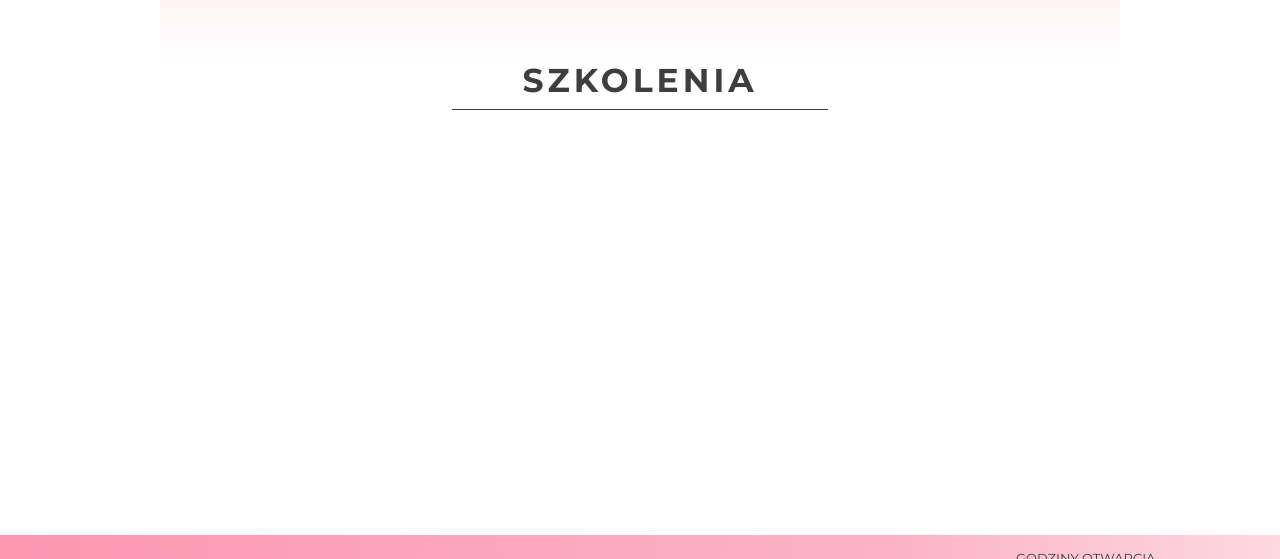
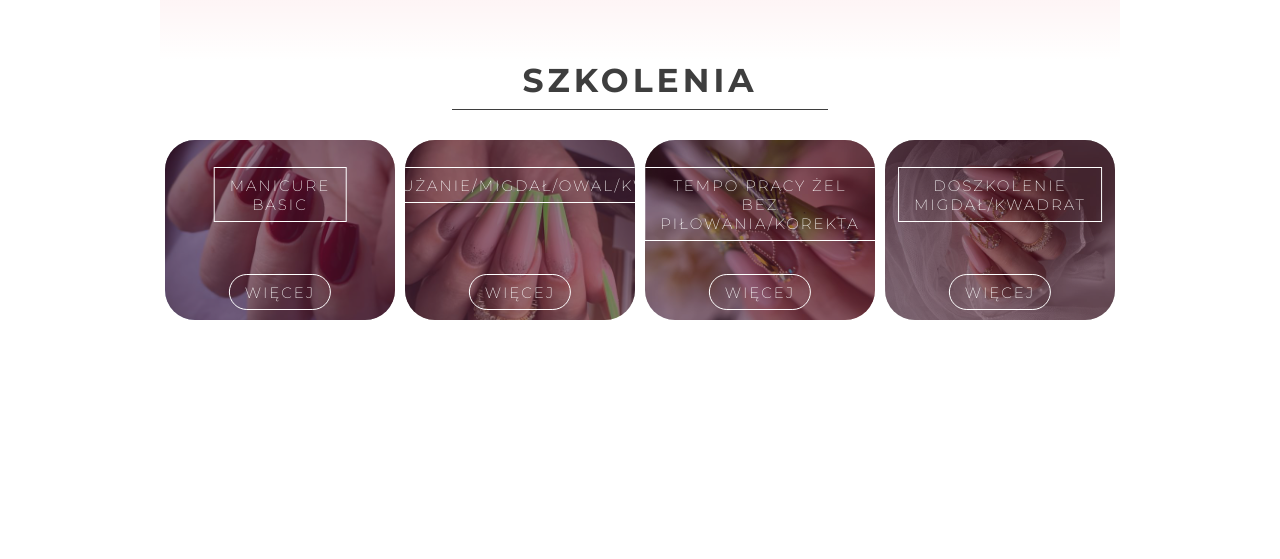
Before and after one commit to wicekknf/wicekknf.github.io, a website: page index.html in a window 1280 px wide. Shown: the part 1960-2519 px from the top of the page. Drawn offline with Linux system fonts and the light colour scheme.

Commit message:
working on courses

```diff
--- a/index.html
+++ b/index.html
@@ -95,6 +95,41 @@
 		</section>
 		<section class="courses wrapper" id="courses">
 			<h2 class="title-section">szkolenia</h2>
+			<div class="courses-cards-box">
+
+				<div class="course-card basic">
+					<div class="card-shadow"></div>
+					<div class="course-title">
+						<p>manicure basic</p>
+					</div>
+					<a href="" class="course-link">więcej</a>
+				</div>
+
+				<div class="course-card przedluzanie">
+					<div class="card-shadow"></div>
+					<div class="course-title">
+						<p>przedłużanie/migdał/owal/kwadrat</p>
+					</div>
+					<a href="" class="course-link">więcej</a>
+				</div>
+
+				<div class="course-card tempo">
+					<div class="card-shadow"></div>
+					<div class="course-title">
+						<p>tempo pracy żel bez piłowania/korekta</p>
+					</div>
+					<a href="" class="course-link">więcej</a>
+				</div>
+
+				<div class="course-card doszkolenie">
+					<div class="card-shadow"></div>
+					<div class="course-title">
+						<p>doszkolenie migdał/kwadrat</p>
+					</div>
+					<a href="" class="course-link">więcej</a>
+				</div>
+
+			</div>
 		</section>
 
 		<footer>
--- a/src/sass/_colors.scss
+++ b/src/sass/_colors.scss
@@ -6,3 +6,4 @@ $white : #ddd;
 $main-text: #3e3e3e;
 $border: rgb(254, 173, 181);
 $background: rgba(247, 185, 192, 0.3);
+$cardShadow: rgba(71, 21, 44, 0.56);
--- a/src/sass/main.scss
+++ b/src/sass/main.scss
@@ -469,6 +469,99 @@ nav {
 	align-items: center;
 	justify-content: center;
 }
+.courses-cards-box {
+	display: flex;
+	align-items: center;
+	justify-content: center;
+	flex-wrap: wrap;
+}
+
+.course-card {
+	display: flex;
+	flex-direction: column;
+	width: 230px;
+	height: 180px;
+	position: relative;
+	margin: 5px;
+	border-radius: 30px;
+	background-size: cover;
+	background-position: center;
+	overflow: hidden;
+}
+
+
+
+
+.basic {
+	background-image: url("../../dist/img/Manicure\ BasicSmall.jpeg");
+}
+
+.przedluzanie {
+	background-image: url("../../dist/img/PrzedłużanieSmall.jpeg");
+}
+
+.tempo {
+	background-image: url("../../dist/img/Tempo\ pracySmall.jpeg");
+}
+
+.doszkolenie {
+	background-image: url("../../dist/img/DoszkolenieSmall.jpeg");
+}
+
+.card-shadow {
+	position: absolute;
+	top: 0;
+	left: 0;
+	height: 100%;
+	width: 100%;
+	background-color: color.$cardShadow;
+}
+
+.course-title {
+	display: flex;
+	align-items: center;
+	justify-content: center;
+	position: absolute;
+	// width: 80%;
+	// height: 30%;
+	padding: 0.5em 1em;
+	top: 15%;
+	left: 50%;
+	text-align: center;
+	transform: translateX(-50%);
+	color: #fff;
+	border: 1px solid white;
+	text-transform: uppercase;
+	letter-spacing: 2px;
+	font-size: 1.5rem;
+	font-weight: 200;
+}
+
+.course-link {
+	position: absolute;
+	display: flex;
+	align-items: center;
+	justify-content: center;
+	padding: 0.5em 1em;
+	bottom: 10px;
+	left: 50%;
+	transform: translateX(-50%);
+	border: 1px solid white;
+	border-radius: 20px;
+	text-transform: uppercase;
+	text-decoration: none;
+	color: #fff;
+	letter-spacing: 2px;
+	transition: background-color 0.3s, color 0.3s, font-size 0.3s;
+	font-size: 1.5rem;
+	font-weight: 200;
+}
+
+.course-link:hover {
+	background-color: rgba(255, 255, 255, 0.7);
+	color: black;
+	font-size: 1.6rem;
+}
 
 // FOOTER
 
```
Also changed, not shown: dist/css/main.min.css, dist/img/DoszkolenieMedium.jpeg (added), dist/img/DoszkolenieSmall.jpeg (added), dist/img/Manicure BasicMedium.jpeg (added), dist/img/Manicure BasicSmall.jpeg (added), dist/img/PrzedłużanieMedium.jpeg (added), dist/img/PrzedłużanieSmall.jpeg (added), dist/img/Tempo pracyMedium.jpeg (added), dist/img/Tempo pracySmall.jpeg (added), src/img/DoszkolenieMedium.jpeg (added), src/img/DoszkolenieSmall.jpeg (added), src/img/Manicure BasicMedium.jpeg (added), src/img/Manicure BasicSmall.jpeg (added), src/img/PrzedłużanieMedium.jpeg (added), 3 more files, 1 other file.
